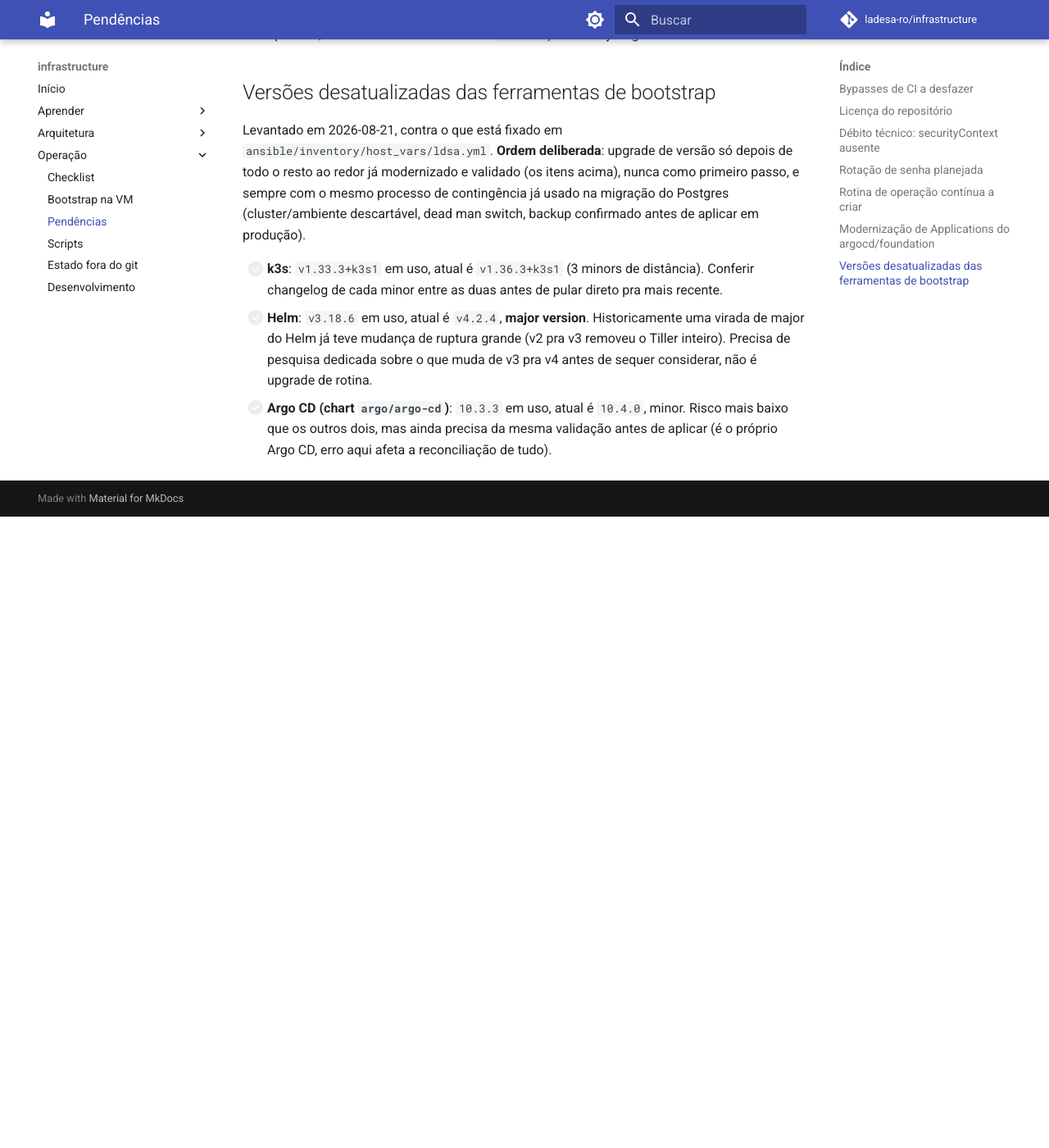
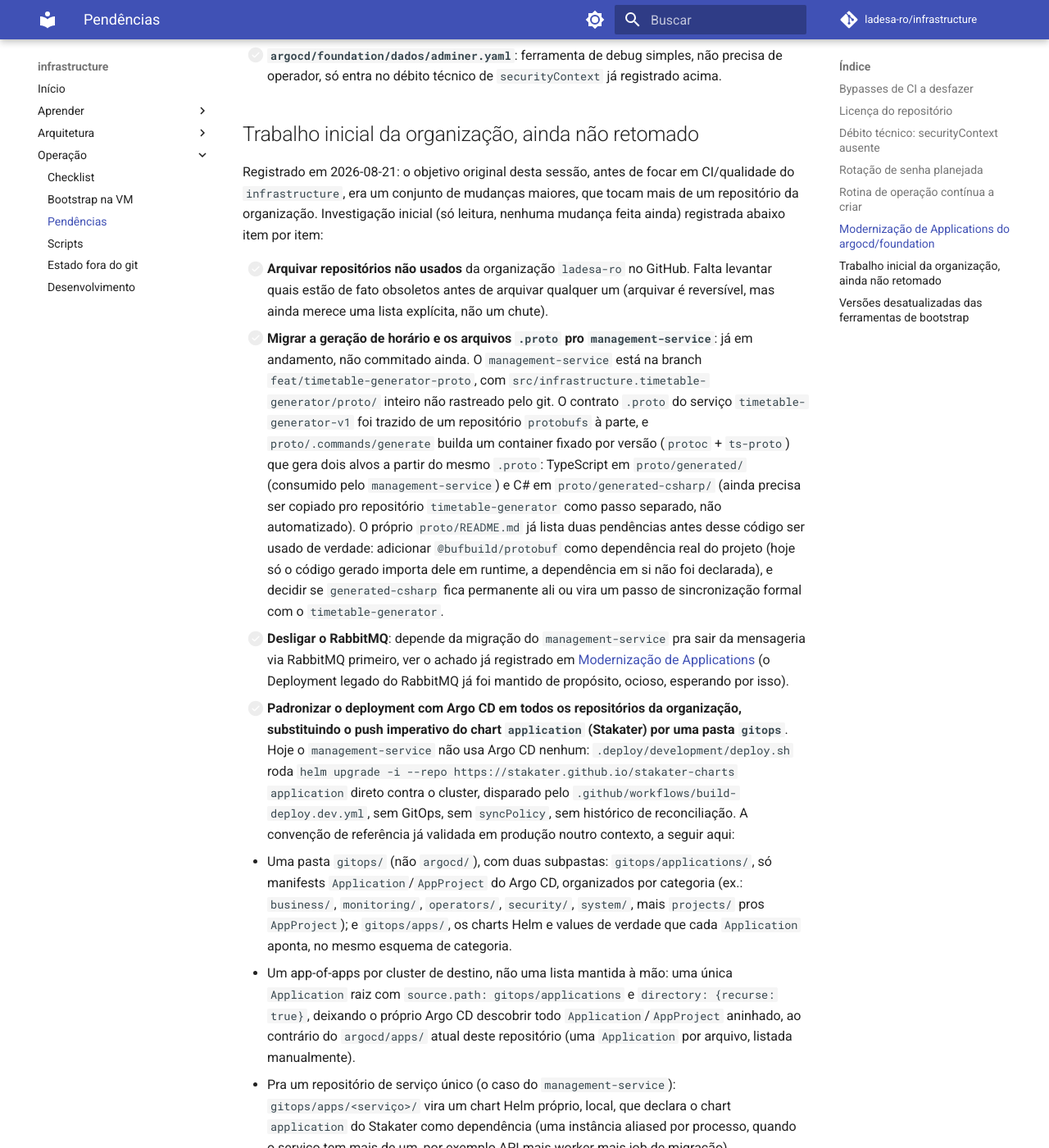
Before and after one commit to ladesa-ro/infrastructure, an MkDocs documentation site: the page built from docs/operacao/pendencias.md, in a window 1280 px wide and 1400 px high, scrolled down 5177 px. Shown: the whole window at 82% size. Built offline with MkDocs 1.6.1 and Material for MkDocs 9.7.7, drawn with Linux system fonts in a browser that asks for light colours; comment, search, counter and statistics services are not loaded; before the commit the page ends 5807 px from its top, so only the background shows below that; some of the changed text lies outside the part shown.

Commit message:
docs: register org-wide GitOps and service migration backlog

```diff
--- a/docs/operacao/pendencias.md
+++ b/docs/operacao/pendencias.md
@@ -1,6 +1,6 @@
 # Pendências
 
-**TLDR**: bypass de CI pra desfazer depois, débito técnico real (não gambiarra descartável), rotação de senha planejada, e a rotina de operação contínua ainda por criar. Cada item tem uma condição clara de quando resolver, não fica em aberto pra sempre sem critério.
+**TLDR**: bypass de CI pra desfazer depois, débito técnico real (não gambiarra descartável), rotação de senha planejada, a rotina de operação contínua ainda por criar, e o trabalho maior da organização (arquivar repositório, consolidar serviço, desligar RabbitMQ, padronizar GitOps) ainda não retomado. Cada item tem uma condição clara de quando resolver, não fica em aberto pra sempre sem critério.
 
 Esta página existe pelo mesmo motivo de [Estado fora do git](estado-fora-do-git.md): decisão deliberada de adiar algo é diferente de esquecer que ela existe. Toda vez que um bypass, gate desligado, ou solução temporária entrar no repositório, uma linha entra aqui antes de considerar o trabalho terminado.
 
@@ -55,6 +55,19 @@ Levantamento feito em 2026-08-21, pesquisando estado atual de cada tecnologia an
 - [x] **`argocd/foundation/redis/deployment.yaml`**: avaliado em 2026-08-21, decisão: **manter single instance, sem operador**. Investigação ao vivo (`CLIENT LIST` no broker, nomes de fila decodificados de base64) achou que este Redis **não é só cache**: é o backend de fila do [BullMQ](https://docs.bullmq.io/) usado internamente pelo Infisical (23 conexões ativas, filas como `secret-rotation`, `dynamic-secret-revocation`, `audit-log`, `ca-crl-rotation`, `secret-full-repo-scan`, entre outras, todas do mesmo cliente). Isso mudaria a decisão se não houvesse persistência, mas `appendonly yes` (AOF) já está ativo e a PVC (`redis-pvc`, 5Gi, `local-path`) já sobrevive a um restart de pod sem perda (1856 chaves confirmadas ao vivo), então o requisito real de durabilidade já está atendido pela configuração atual, HA/Sentinel/Cluster não é necessário pra esse risco específico. Achado à parte, sem urgência: a imagem é `bitnami/redis` sem tag (`latest` implícito, ainda puxável e atualizado há poucos dias, diferente do caso do RabbitMQ), o que é reprodutibilidade ruim (atualização silenciosa a cada restart de pod) mas não indisponibilidade iminente; pinar numa versão+digest específicos fica como item de robustez, não como bloqueio.
 - [ ] **`argocd/foundation/dados/adminer.yaml`**: ferramenta de debug simples, não precisa de operador, só entra no débito técnico de `securityContext` já registrado acima.
 
+## Trabalho inicial da organização, ainda não retomado
+
+Registrado em 2026-08-21: o objetivo original desta sessão, antes de focar em CI/qualidade do `infrastructure`, era um conjunto de mudanças maiores, que tocam mais de um repositório da organização. Investigação inicial (só leitura, nenhuma mudança feita ainda) registrada abaixo item por item:
+
+- [ ] **Arquivar repositórios não usados** da organização `ladesa-ro` no GitHub. Falta levantar quais estão de fato obsoletos antes de arquivar qualquer um (arquivar é reversível, mas ainda merece uma lista explícita, não um chute).
+- [ ] **Migrar a geração de horário e os arquivos `.proto` pro `management-service`**: já em andamento, não commitado ainda. O `management-service` está na branch `feat/timetable-generator-proto`, com `src/infrastructure.timetable-generator/proto/` inteiro não rastreado pelo git. O contrato `.proto` do serviço `timetable-generator-v1` foi trazido de um repositório `protobufs` à parte, e `proto/.commands/generate` builda um container fixado por versão (`protoc` + `ts-proto`) que gera dois alvos a partir do mesmo `.proto`: TypeScript em `proto/generated/` (consumido pelo `management-service`) e C# em `proto/generated-csharp/` (ainda precisa ser copiado pro repositório `timetable-generator` como passo separado, não automatizado). O próprio `proto/README.md` já lista duas pendências antes desse código ser usado de verdade: adicionar `@bufbuild/protobuf` como dependência real do projeto (hoje só o código gerado importa dele em runtime, a dependência em si não foi declarada), e decidir se `generated-csharp` fica permanente ali ou vira um passo de sincronização formal com o `timetable-generator`.
+- [ ] **Desligar o RabbitMQ**: depende da migração do `management-service` pra sair da mensageria via RabbitMQ primeiro, ver o achado já registrado em [Modernização de Applications](#modernizacao-de-applications-do-argocdfoundation) (o Deployment legado do RabbitMQ já foi mantido de propósito, ocioso, esperando por isso).
+- [ ] **Padronizar o deployment com Argo CD em todos os repositórios da organização, substituindo o push imperativo do chart `application` (Stakater) por uma pasta `gitops`**. Hoje o `management-service` não usa Argo CD nenhum: `.deploy/development/deploy.sh` roda `helm upgrade -i --repo https://stakater.github.io/stakater-charts application` direto contra o cluster, disparado pelo `.github/workflows/build-deploy.dev.yml`, sem GitOps, sem `syncPolicy`, sem histórico de reconciliação. A convenção de referência já validada em produção noutro contexto, a seguir aqui:
+  - Uma pasta `gitops/` (não `argocd/`), com duas subpastas: `gitops/applications/`, só manifests `Application`/`AppProject` do Argo CD, organizados por categoria (ex.: `business/`, `monitoring/`, `operators/`, `security/`, `system/`, mais `projects/` pros `AppProject`); e `gitops/apps/`, os charts Helm e values de verdade que cada `Application` aponta, no mesmo esquema de categoria.
+  - Um app-of-apps por cluster de destino, não uma lista mantida à mão: uma única `Application` raiz com `source.path: gitops/applications` e `directory: {recurse: true}`, deixando o próprio Argo CD descobrir todo `Application`/`AppProject` aninhado, ao contrário do `argocd/apps/` atual deste repositório (uma `Application` por arquivo, listada manualmente).
+  - Pra um repositório de serviço único (o caso do `management-service`): `gitops/apps/<serviço>/` vira um chart Helm próprio, local, que declara o chart `application` do Stakater como dependência (uma instância aliased por processo, quando o serviço tem mais de um, por exemplo API mais worker mais job de migração), acrescentando só os templates que o chart genérico não cobre (`HTTPRoute`, secret do Infisical). `gitops/envs/<ambiente>/applications/<serviço>.yaml` é a `Application` de fato, com `values-<ambiente>.yaml` e `syncPolicy.automated: {prune: true, selfHeal: true}`, substituindo o `helm upgrade -i` disparado por CI por reconciliação pull-based de verdade.
+  - Falta decidir, quando este item for retomado, o que exatamente muda na estrutura atual deste repositório (`argocd/apps/`, `argocd/foundation/`, `argocd/root/`) pra adotar esse mesmo esquema de categoria, e se o `infrastructure` também ganha uma pasta `gitops/` própria ou se a mudança de nome fica só nos repositórios de serviço individual.
+
 ## Versões desatualizadas das ferramentas de bootstrap
 
 Levantado em 2026-08-21, contra o que está fixado em `ansible/inventory/host_vars/ldsa.yml`. **Ordem deliberada**: upgrade de versão só depois de todo o resto ao redor já modernizado e validado (os itens acima), nunca como primeiro passo, e sempre com o mesmo processo de contingência já usado na migração do Postgres (cluster/ambiente descartável, dead man switch, backup confirmado antes de aplicar em produção).
```
Also changed, not shown: 1 other file.
